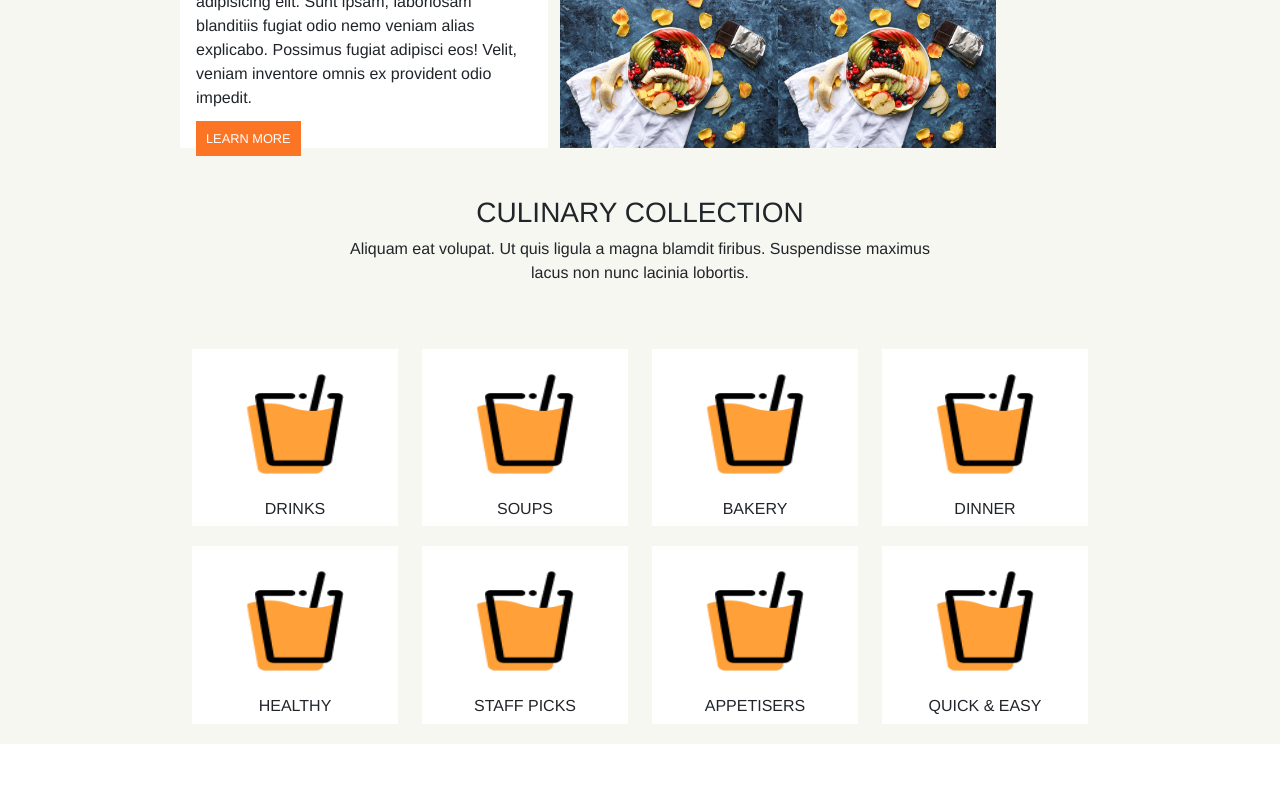
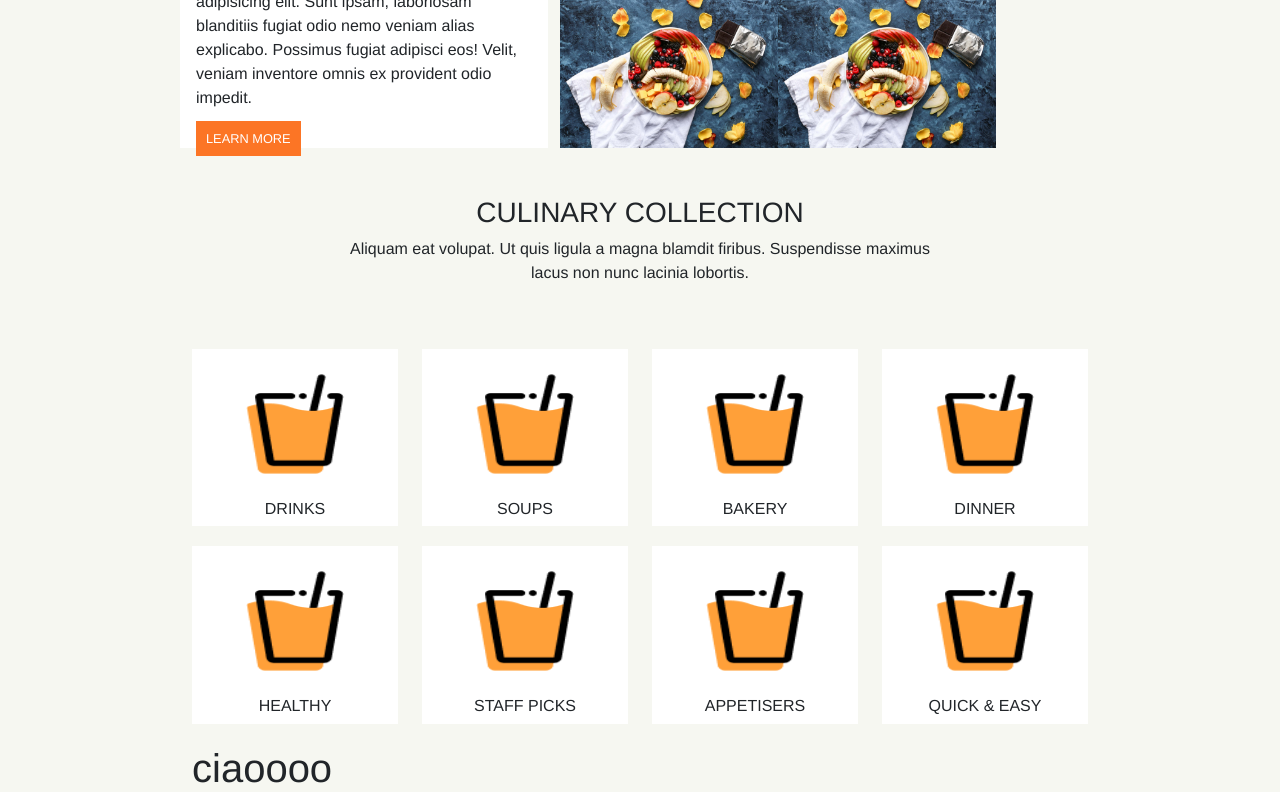
Before and after one commit to ClaudioMattina/proj-html-vuejs, a Vue app: page / in a window 1280 px wide. Shown: the part 1844-2644 px from the top of the page. Before the commit the page ends 2588 px from the top, so only its background shows below. Built offline with nearby package versions, Linux system fonts and the light colour scheme; the HTML template or start-up script is replaced by a standard one.

Commit message:
importazione component (MainContent) in main

```diff
--- a/src/components/Main.vue
+++ b/src/components/Main.vue
@@ -8,6 +8,8 @@
       <MainPopularContent />
 
       <MainCollectionContent />
+
+      <MainContent />
 
     </div>
 
@@ -21,12 +23,14 @@
 
 import MainPopularContent from './MainPopularContent.vue'
 import MainCollectionContent from './MainCollectionContent.vue'
+import MainContent from './MainContent.vue'
 
 export default {
     name: "MainIndex",
     components:{
       MainPopularContent,
-      MainCollectionContent
+      MainCollectionContent,
+      MainContent
     }
 }
 </script>
--- /dev/null
+++ b/src/components/MainContent.vue
@@ -0,0 +1,15 @@
+<template>
+  <div>
+      <h1>ciaoooo</h1>
+  </div>
+</template>
+
+<script>
+export default {
+    name:"MainContentIndex"
+}
+</script>
+
+<style>
+
+</style>
```
